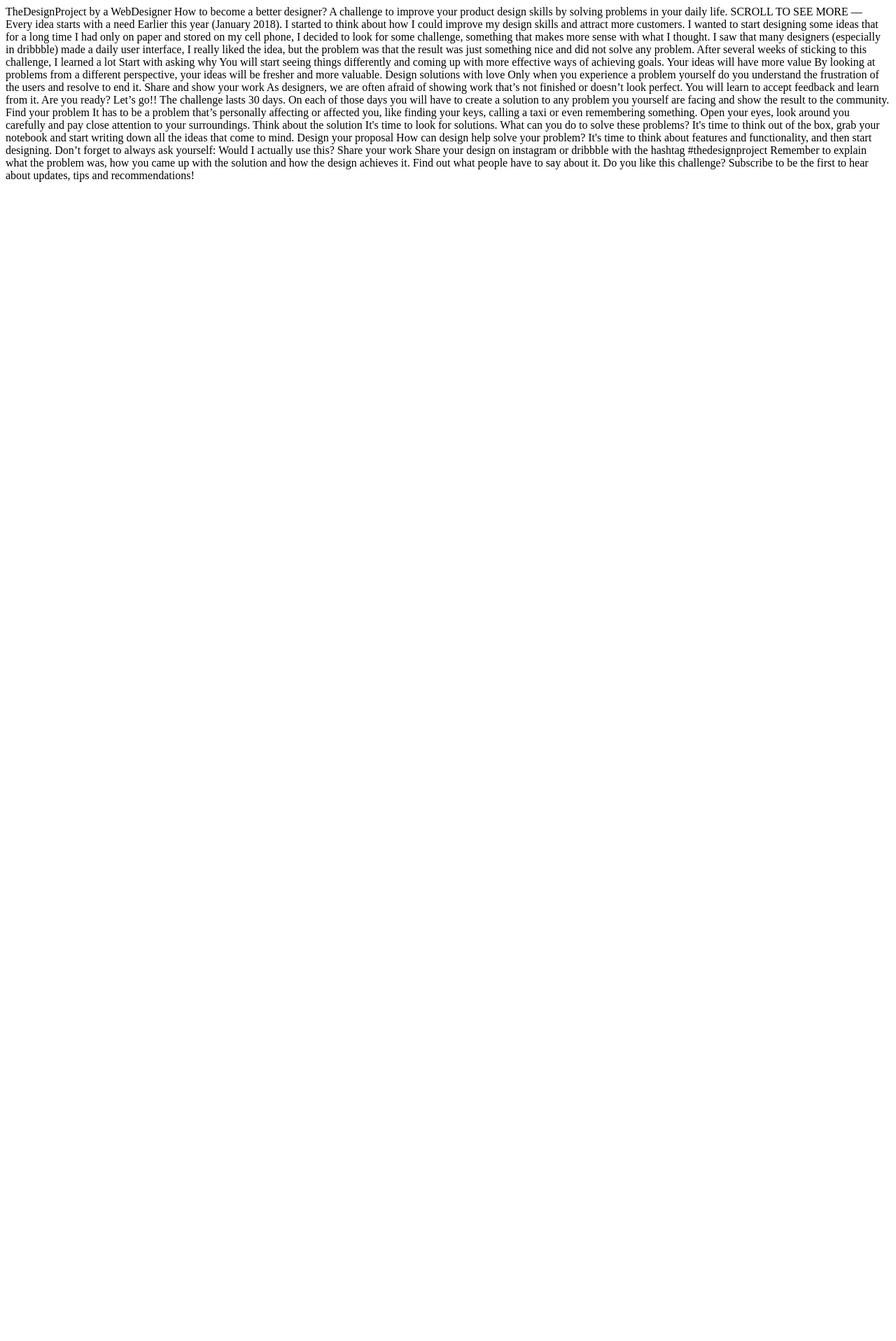
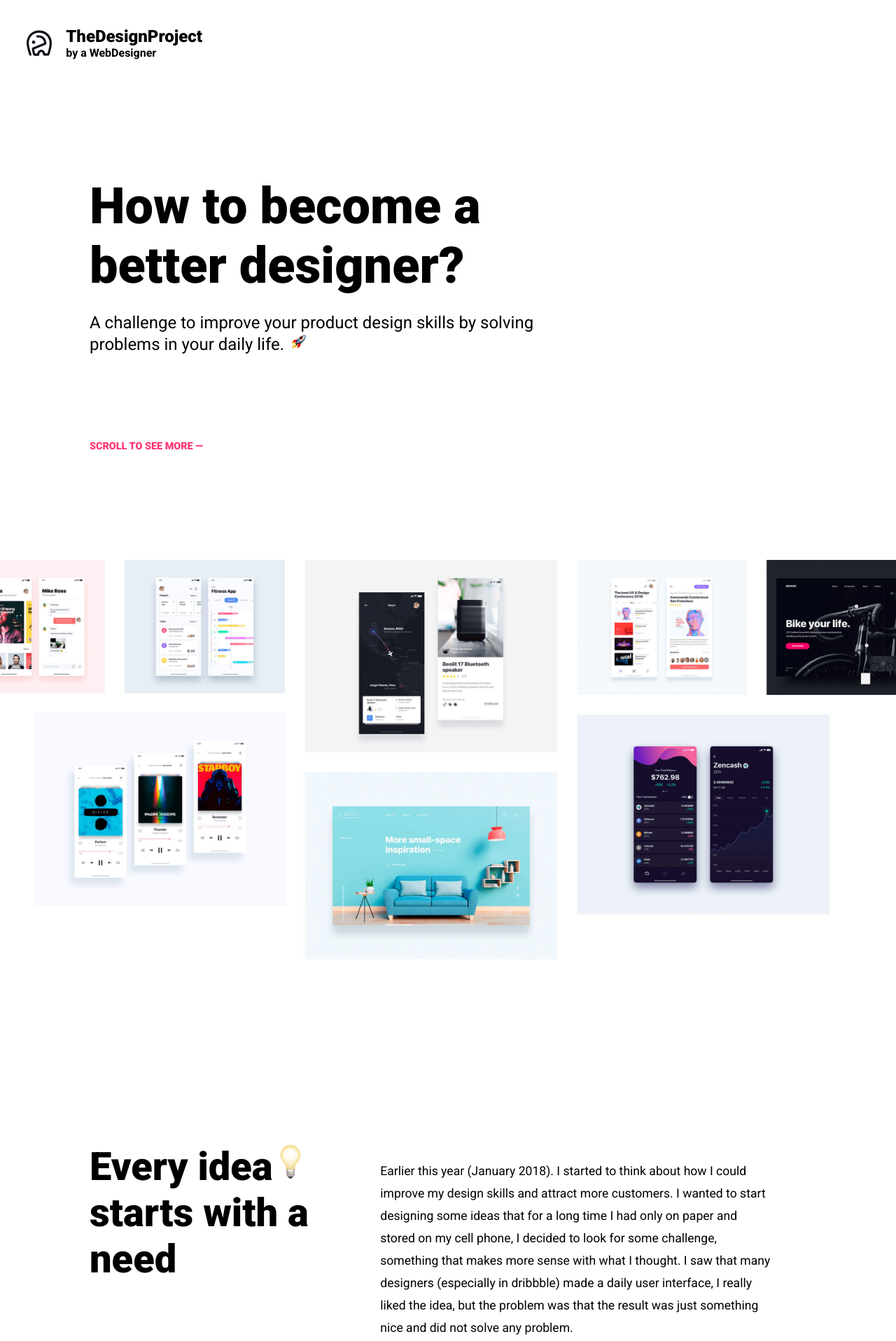
Before and after one commit to uxvu1196/Projekt-Designer-Challenge, a plain HTML site: page index.html in a window 1280 px wide. Shown: the top 1916 px of the page at 70% size. Before the commit the page ends 800 px from the top, so only its background shows below. Drawn offline with Linux system fonts and the light colour scheme.

Commit message:
second commit

```diff
--- a/assets/css/style.css
+++ b/assets/css/style.css
@@ -1,3 +1,108 @@
 /* Assets:
 Font: Roboto
 Farben: #0b0c17  LOGOFARBE/ #ff3571 / #dddddd / #3C30FF / #FFF / #000 */
+
+@import url('https://fonts.googleapis.com/css2?family=Roboto:wght@300;400;500;700;900&display=swap');
+
+/* alle Elemente * */
+*{
+    margin: 0;
+    padding: 0;
+}
+
+body{
+    font-family: 'Roboto', sans-serif;
+    /* min-height: 800vh; */
+}
+
+.logo{
+width: 2.8vw;
+padding-right: 20px;
+}
+
+header{
+    display: flex;
+    padding: 3%;
+}
+
+header h1{
+    font-size: 1.5em;
+    font-weight: 900;
+}
+
+header h2{
+    font-size: 1em;
+}
+
+section{
+    padding: 10%;
+}
+section h1{
+    font-size: 4.5em;
+    font-weight: 900;
+}
+
+section p{
+    font-size: 1.5em;
+    padding-top: 25px;
+}
+
+.scroll{
+    color: #ff3571;
+    font-size: 0.9em;
+    padding-top: 12%;
+    font-weight: 900;
+}
+
+.rocket{
+    width: 2.3vw;
+}
+
+.images{
+background: url(../img/images.jpg) center/cover no-repeat;
+height: 40vh;
+margin-top: 2%;
+}
+
+.ideaText{
+    font-size: 3.5em;
+    font-weight: 900;
+}
+
+.idea{
+    width: 4vw;
+}
+
+main section:nth-of-type(3){
+    margin-top: 8%;
+    display: flex;
+}
+
+#flex1{
+width: 44vw;
+margin-left: 10%;
+font-size: 1.1em;
+line-height: 32px;
+padding-top: 5%;
+}
+
+.text1{
+    font-size: 3.5em;
+    font-weight: 900;
+    width: 55vw;
+}
+
+main section:nth-of-type(4){
+    padding-top: 0;
+}
+
+.title{
+    width: 2vw;
+} */
+
+div .überschrift{
+    font-weight: 900;
+}
+main div{
+    width: 70vh;
+}
--- a/index.html
+++ b/index.html
@@ -12,9 +12,86 @@
 <body>
     <header>
 
+        <!-- display-flex setzt horizontal  -->
+        <img src="assets/img/logo.svg" alt="Logo" class="logo">
+        <div>
+            <h1>TheDesignProject</h1>
+            <h2>by a WebDesigner</h2>
+            <!-- h1 und h2 haben eine line height deswegen besser mit p hat eine viel kleiner line height -->
+        </div>
     </header>
 
     <main>
+        <!-- <section>
+            <div class="bg"></div>
+            <div class="boy"></div>
+        </section> -->
+        <section>
+            <h1>How to become a <br> better designer?</h1>
+            <p>A challenge to improve your product design skills by solving <br> problems in your daily life. <span><img
+                        src="assets/img/rocket.png" alt="" class="rocket"></span></p>
+
+            <p class="scroll">SCROLL TO SEE MORE —</p>
+        </section>
+        <section class="images"></section>
+        <section>
+            <p class="ideaText">Every idea<span><img src="assets/img/idea.png" alt="" class="idea"></span> <br> starts
+                with a <br> need</p>
+            <!-- faulere Variante benutzt, hoffe es ist ok mit br ansonsten hätte ich width angewendet -->
+
+            <p id="flex1">Earlier this year (January 2018). I started to think about how I could improve my design
+                skills and
+                attract more
+                customers. I wanted to start designing some ideas that for a long time I had only on paper and
+                stored on my cell phone,
+                I decided to look for some challenge, something that makes more sense with what I thought. I saw
+                that many designers
+                (especially in dribbble) made a daily user interface, I really liked the idea, but the problem was
+                that the result was
+                just something nice and did not solve any problem.</p>
+            <!-- Kann ich es in einem Artikel verpacken oder besser in einer Section? -->
+        </section>
+
+        <section>
+            <p class="text1">After several weeks of sticking to this challenge, I learned a lot</p>
+        </section>
+
+        <section>
+            <div>
+                <img src="assets/img/title02.svg" alt="" class="title">
+
+                <p class="überschrift">Start with asking why</p>
+                <p>You will start seeing things differently and coming up with more effective ways of achieving goals.
+                </p>
+            </div>
+
+            <div>
+                <img src="assets/img/title04.svg" alt="" class="title">
+
+                <p class="headline">Your ideas will have more value</p>
+                <p>By looking at problems from a different perspective, your ideas will be fresher and more valuable.
+                </p>
+                </img>
+            </div>
+            <div>
+                <img src="assets/img/title01.svg" alt="" class="title">
+
+                <p class="headline">Design solutions with love</p>
+                <p>Only when you experience a problem yourself do you understand the frustration of the users and
+                    resolve to end it.</p>
+                </img>
+            </div>
+            <div>
+                <img src="assets/img/title03.svg" alt="" class="title">
+
+                <p class="headline">Share and show your work</p>
+                <p>As designers, we are often afraid of showing work that’s not finished or doesn’t look perfect. You
+                    will learn to accept
+                    feedback and learn from it.</p>
+                </img>
+            </div>
+        </section>
+
 
     </main>
 
@@ -27,31 +104,30 @@
 </html>
 
 
-TheDesignProject by a WebDesigner
-How to become a better designer?
-A challenge to improve your product design skills by solving problems in your daily life.
-SCROLL TO SEE MORE —
-Every idea starts with a need
-Earlier this year (January 2018). I started to think about how I could improve my design skills and attract more customers. I wanted to start designing some ideas that for a long time I had only on paper and stored on my cell phone, I decided to look for some challenge, something that makes more sense with what I thought. I saw that many designers (especially in dribbble) made a daily user interface, I really liked the idea, but the problem was that the result was just something nice and did not solve any problem.
-After several weeks of sticking to this challenge, I learned a lot
-Start with asking
-why You will start seeing things differently and coming up with more effective ways of achieving goals.
-Your ideas will have more value
-By looking at problems from a different perspective, your ideas will be fresher and more valuable.
-Design solutions with love
-Only when you experience a problem yourself do you understand the frustration of the users and resolve to end it.
-Share and show your work
-As designers, we are often afraid of showing work that’s not finished or doesn’t look perfect. You will learn to accept feedback and learn from it.
+
+
+<!--
+
+
+
+
+
+
 
 Are you ready? Let’s go!!
-The challenge lasts 30 days. On each of those days you will have to create a solution to any problem you yourself are facing and show the result to the community.
+The challenge lasts 30 days. On each of those days you will have to create a solution to any problem you yourself are
+facing and show the result to the community.
 Find your problem
-It has to be a problem that’s personally affecting or affected you, like finding your keys, calling a taxi or even remembering something. Open your eyes, look around you carefully and pay close attention to your surroundings.
+It has to be a problem that’s personally affecting or affected you, like finding your keys, calling a taxi or even
+remembering something. Open your eyes, look around you carefully and pay close attention to your surroundings.
 Think about the solution
-It's time to look for solutions. What can you do to solve these problems? It's time to think out of the box, grab your notebook and start writing down all the ideas that come to mind.
+It's time to look for solutions. What can you do to solve these problems? It's time to think out of the box, grab your
+notebook and start writing down all the ideas that come to mind.
 Design your proposal
-How can design help solve your problem? It's time to think about features and functionality, and then start designing. Don’t forget to always ask yourself: Would I actually use this?
+How can design help solve your problem? It's time to think about features and functionality, and then start designing.
+Don’t forget to always ask yourself: Would I actually use this?
 Share your work
-Share your design on instagram or dribbble with the hashtag #thedesignproject Remember to explain what the problem was, how you came up with the solution and how the design achieves it. Find out what people have to say about it.
+Share your design on instagram or dribbble with the hashtag #thedesignproject Remember to explain what the problem was,
+how you came up with the solution and how the design achieves it. Find out what people have to say about it.
 Do you like this challenge?
-Subscribe to be the first to hear about updates, tips and recommendations!
+Subscribe to be the first to hear about updates, tips and recommendations! -->
```
